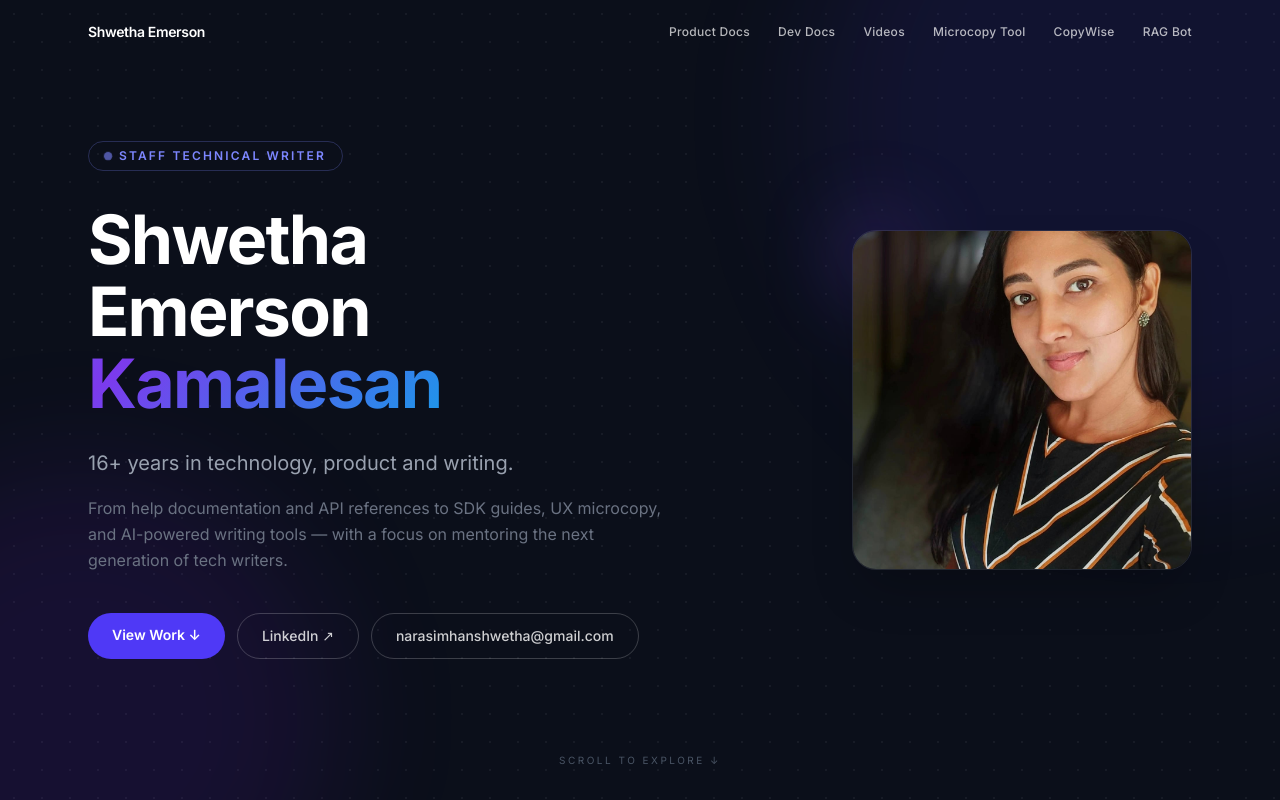
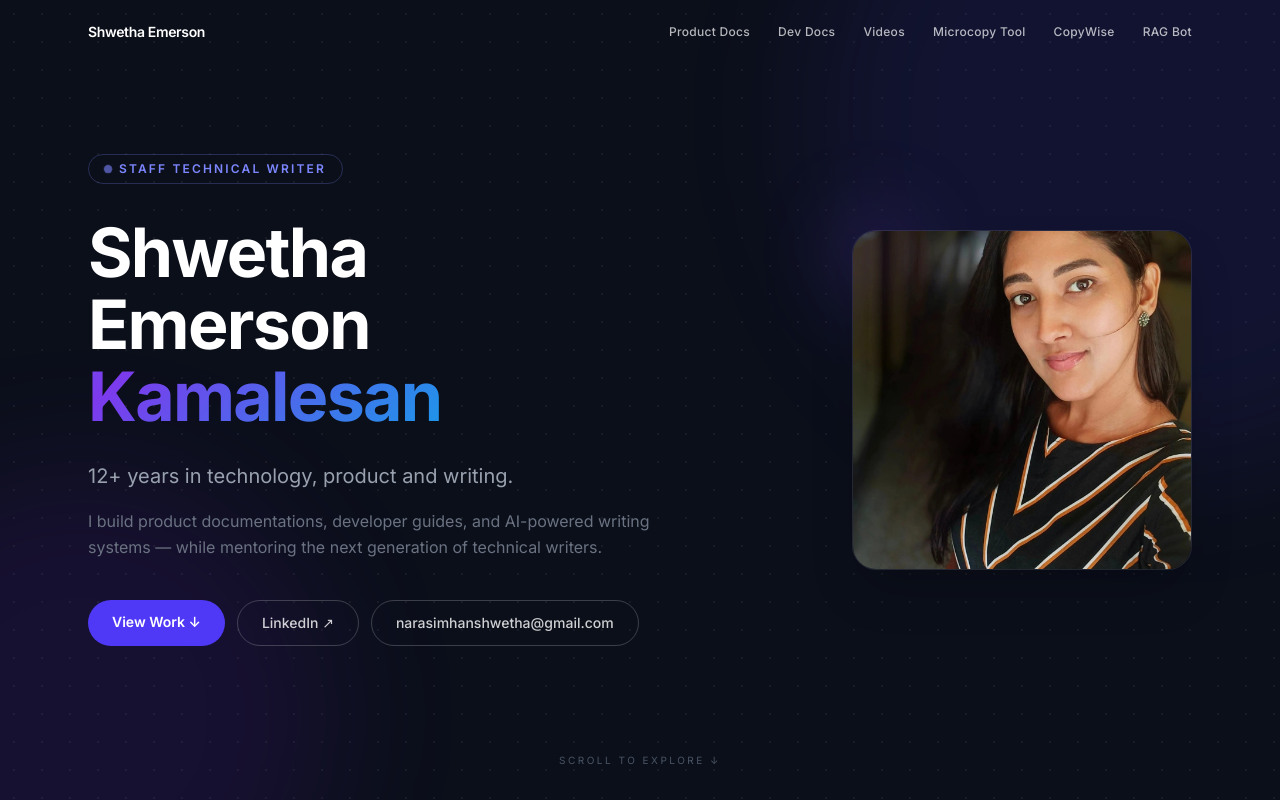
Before and after one commit to Shwe1011/writesbyshwe, a Next.js app: page / in a window 1280 px wide. Shown: the top 800 px of the page. Built offline with nearby package versions, Linux system fonts and the light colour scheme.

Commit message:
Changed intro

```diff
--- a/components/PortfolioHero.tsx
+++ b/components/PortfolioHero.tsx
@@ -21,10 +21,10 @@ export default function PortfolioHero() {
           </h1>
 
           <p className="text-gray-400 text-lg lg:text-xl leading-relaxed mb-4 max-w-xl">
-            16+ years in technology, product and writing.
+            12+ years in technology, product and writing.
           </p>
           <p className="text-gray-500 text-base leading-relaxed mb-10 max-w-xl">
-            From help documentation and API references to SDK guides, UX microcopy, and AI-powered writing tools — with a focus on mentoring the next generation of tech writers.
+           I build product documentations, developer guides, and AI-powered writing systems — while mentoring the next generation of technical writers.
           </p>
 
           <div className="flex flex-wrap gap-3">
```
